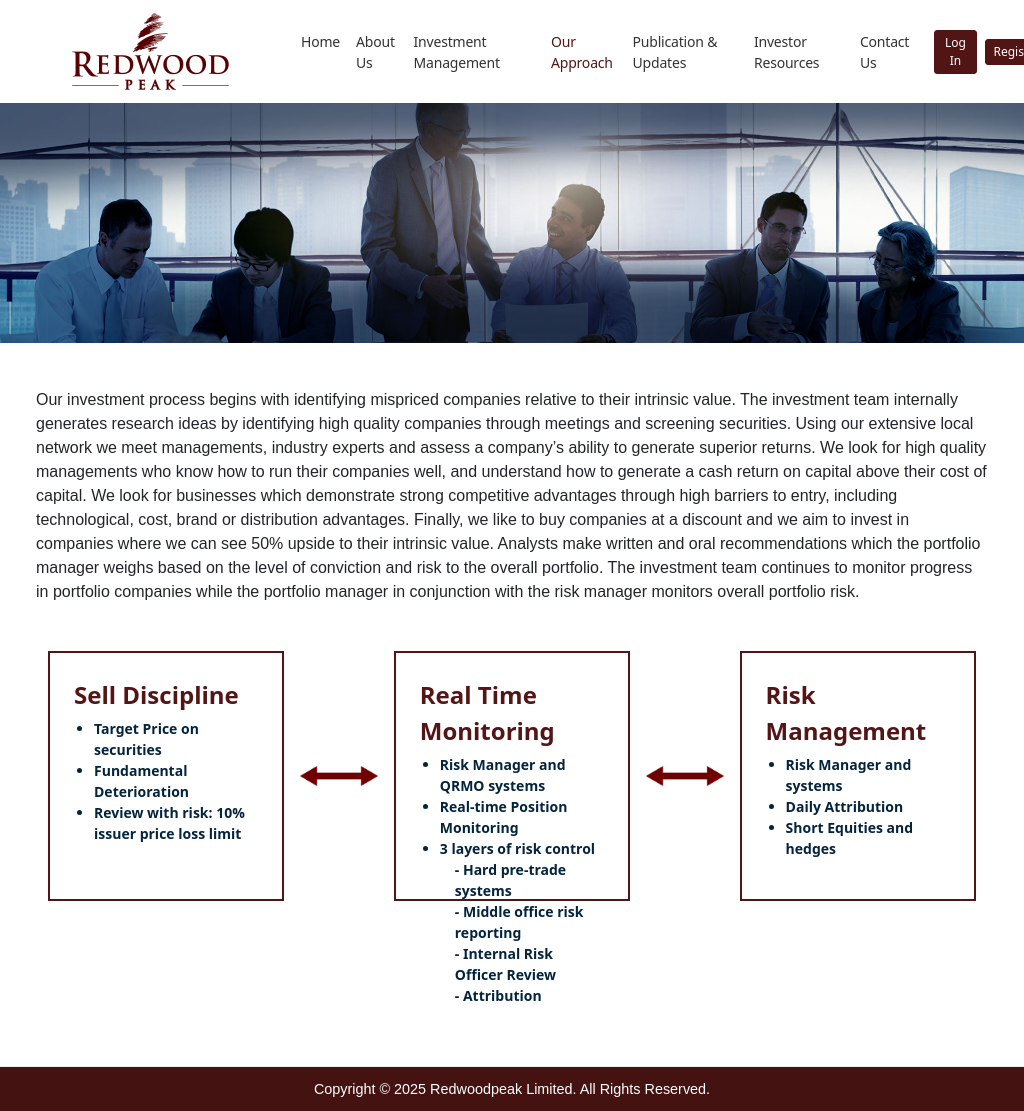
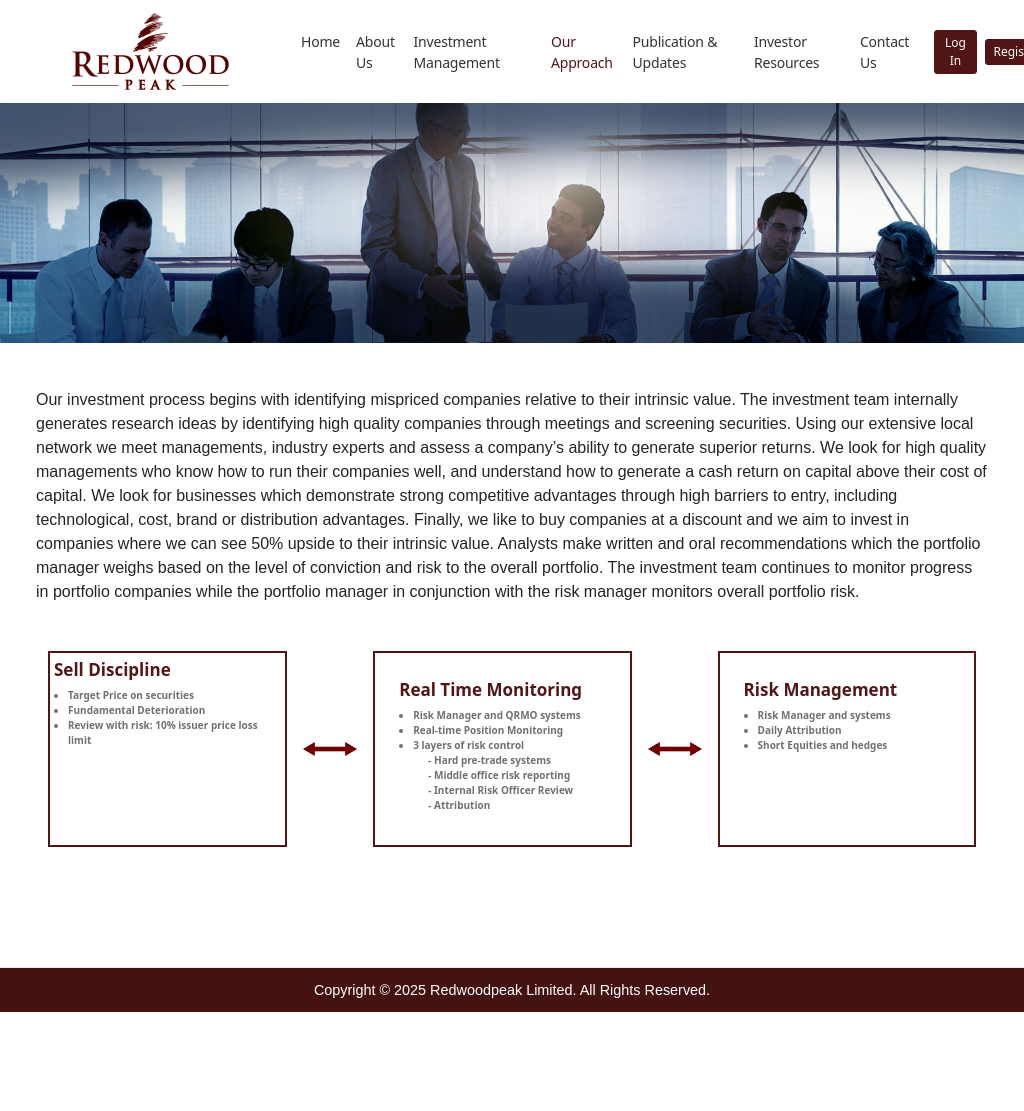
Before and after one commit to Intelli-Management-Group/Redwoodpeak_ReactFE, a React (Create React App) app: page /our-approach in a window 1024 px wide. Shown: the top 1111 px of the page. After the commit the page ends 1012 px from the top, so only its background shows below. Built offline with nearby package versions, Linux system fonts and the light colour scheme.

Commit message:
make a  responsive page.

```diff
--- a/src/assets/css/style.css
+++ b/src/assets/css/style.css
@@ -766,6 +766,57 @@ footer {
 .aprroch-Box ul ul li::before {
     content: "";
 }
+.aprroch-Box li{
+    color: #6e7172;
+}
+
+@media (min-width: 768px) and (max-width: 900px) {
+    .aprroch-Box li{
+        font-size: 10px;
+    }
+    .aprroch-title {
+        padding-bottom: 5px;
+        font-size: 17px;
+    }
+    .aprroch-Box ul{
+        padding-left: 14px;
+    }
+    .aprroch-Box{
+        width: 500px;
+        height: 270px;
+        padding: 0.5rem!important;
+    }
+
+}
+@media (min-width: 901px) and (max-width: 1100px) {
+    .aprroch-Box li{
+        font-size: 10px;
+        color: #6e7172;
+    }
+    .aprroch-title {
+        padding-bottom: 5px;
+        font-size: 17px;
+    }
+    .aprroch-Box ul{
+        padding-left: 14px;
+    }
+    .aprroch-Box{
+        width: 450px;
+        height: 196px;
+        padding: 0.5rem!important;
+    }
+
+}
+@media (min-width: 1100px) and (max-width: 1258px) {
+    .aprroch-Box li{
+        font-size: 12px;
+    }
+    .aprroch-title {
+        padding-bottom: 5px;
+        font-size: 20px;
+    }
+
+}
 
 /* Approach Box */
 
--- a/src/pages/OurApproach/OurApproach.js
+++ b/src/pages/OurApproach/OurApproach.js
@@ -15,11 +15,9 @@ const OurApproach = () => {
         console.log('component mounted');
     }, []);
     return (
-        <div className="page-wrapper">
+        <div id="page">
             <HeaderComponents />
             <MetaTitle pageTitle={'Our Approach – Redwood Peak Limited'} />
-            <div className="content-area">
-
             <div>
                 <Image
                     src={OurMissionBanner}
@@ -47,7 +45,7 @@ const OurApproach = () => {
                         <div className="container mt-5 mb-5">
                             <div className="d-flex flex-column flex-md-row align-items-center justify-content-center gap-3">
                                 {/* Box 1 */}
-                                    <div className="aprroch-Box p-4">
+                                <div className="aprroch-Box p-4 p-md-1">
                                     <div className="text-left">
                                         <div className="text-primary-color fw-bold aprroch-title">Sell Discipline</div>
                                         <ul>
@@ -126,7 +124,7 @@ const OurApproach = () => {
                     </div>
                 </div>
             </div>
-            </div>
+
             {/* Footer Component */}
             <Footer />
         </div>
```
Lines whose indentation alone changed are shown as unchanged.
